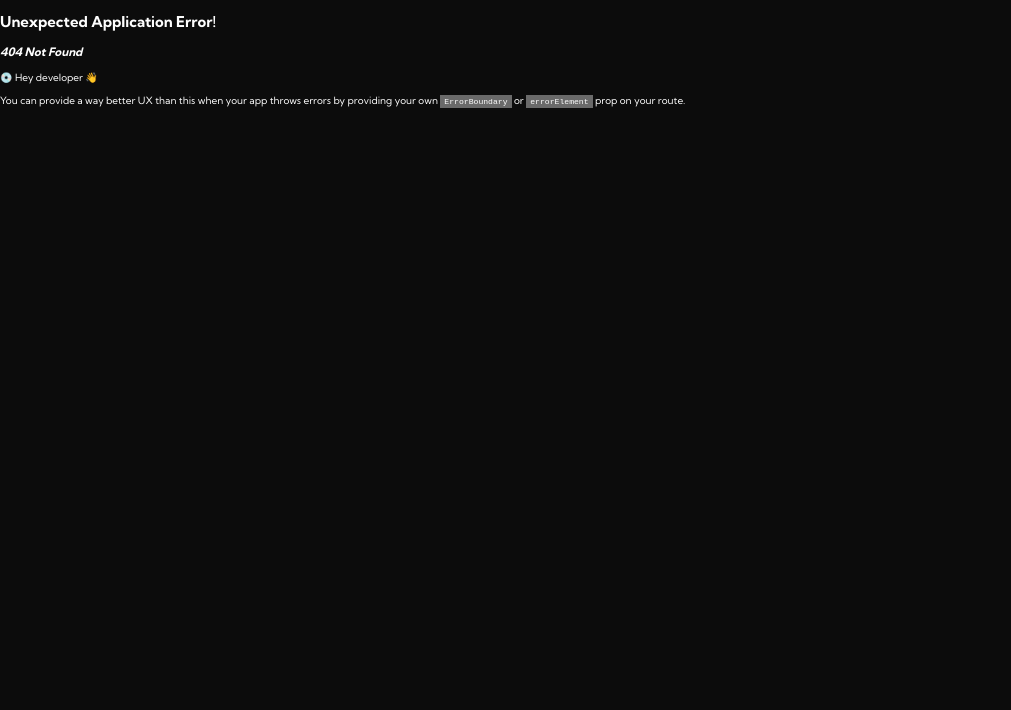
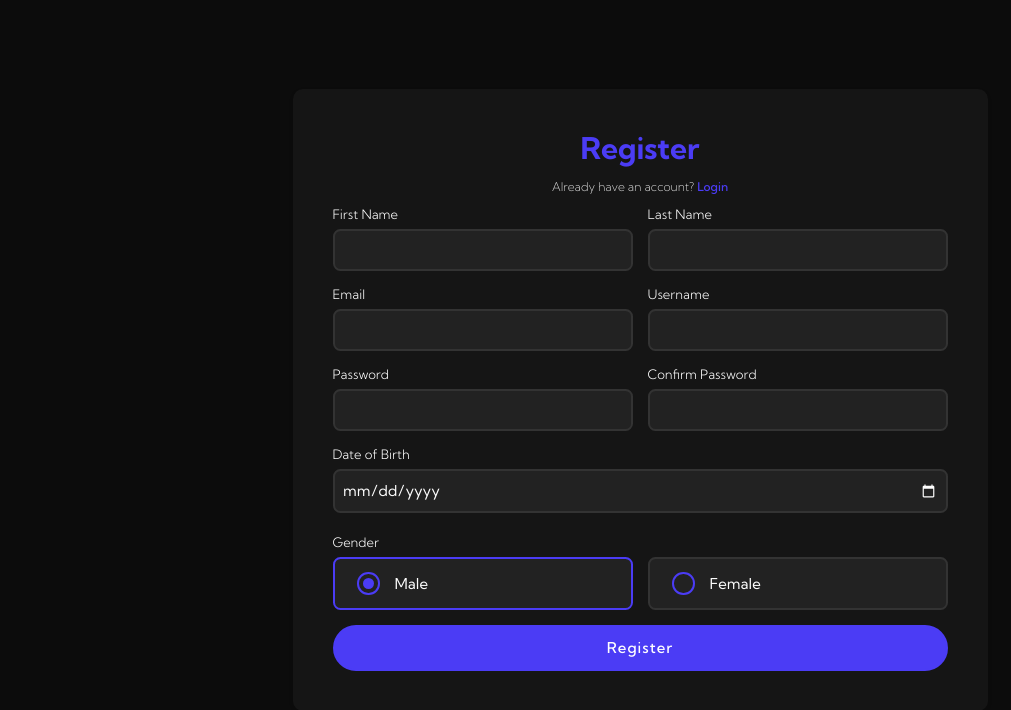
Before and after one commit to namanthanki/OpenMedia, a React (Vite) app in the folder client/: page /register in a window 1280 px wide. Before the commit this address had no page. Shown: the top 710 px of the page, without its empty margins (0-1011 px from the left). Built offline with nearby package versions, Linux system fonts and the light colour scheme.

Commit message:
minor changes

```diff
--- a/client/src/components/Navbar.jsx
+++ b/client/src/components/Navbar.jsx
@@ -30,7 +30,7 @@ const Navbar = () => {
 	};
 
 	const toggleSidebar = () => {
-		setIsSidebarOpen(!isSidebarOpen);
+		setIsSidebarOpen((prevState) => !prevState);
 	};
 
 	const handleSearchModalOpen = () => {
@@ -53,13 +53,17 @@ const Navbar = () => {
 		<>
 			<div className="navbar">
 				<div className="left">
-					<div className="sidebar-btn" onClick={toggleSidebar}>
-						{!isSidebarOpen ? (
-							<MdMenu className="nav-icon" />
-						) : (
-							<MdClose className="nav-icon" />
-						)}
-					</div>
+					{!isSidebarOpen ? (
+						<MdMenu
+							className="nav-icon sidebar-btn"
+							onClick={toggleSidebar}
+						/>
+					) : (
+						<MdClose
+							className="nav-icon sidebar-btn"
+							onClick={toggleSidebar}
+						/>
+					)}
 					<Link className="nav-logo-link" to="/">
 						<h1 className="nav-logo">OpenMedia</h1>
 					</Link>
--- a/client/src/components/styles/navbar.css
+++ b/client/src/components/styles/navbar.css
@@ -10,6 +10,7 @@
 	height: 10%;
 	z-index: 1001;
 	background-color: var(--background-color);
+	border-bottom: 2px solid rgba(150, 150, 150, 0.1);
 }
 
 .left {
--- a/client/src/main.jsx
+++ b/client/src/main.jsx
@@ -32,7 +32,7 @@ const router = createBrowserRouter([
 	}) : ({
 		path: "/",
 		element: <WelcomePage />,
-	},
+	}),
 	{
 		path: "/login",
 		element: <LoginPage />,
@@ -44,7 +44,7 @@ const router = createBrowserRouter([
 	{
 		path: "*",
 		element: <h1>404 Not Found</h1>,
-	})
+	}
 ]);
 
 ReactDOM.createRoot(document.getElementById("root")).render(
--- a/client/src/pages/LoginPage.jsx
+++ b/client/src/pages/LoginPage.jsx
@@ -1,9 +1,24 @@
 // import Card from "../components/Card";
+import { useState } from "react";
 import { Link } from "react-router-dom";
 import "./styles/auth-defaults.css";
 import "./styles/auth-forms.css";
 
 const LoginPage = () => {
+	const [formData, setFormData] = useState({
+		email: "",
+		password: "",
+	});
+
+	const handleFormChange = (event) => {
+		setFormData({ ...formData, [event.target.name]: event.target.value });
+	};
+
+	const handleFormSubmit = (event) => {
+		event.preventDefault();
+		console.log("Form submitted:", formData);
+	};
+
 	return (
 		<div>
 			<div className="auth-container">
@@ -16,14 +31,15 @@ const LoginPage = () => {
 						</Link>
 					</p>
 
-					<form onSubmit={null} method="post">
+					<form onSubmit={handleFormSubmit} method="post">
 						<div className="form-row">
 							<div className="form-cell">
-								<label htmlFor="username">Username</label>
+								<label htmlFor="email">Email</label>
 								<input
 									type="text"
-									id="username"
-									name="username"
+									id="email"
+									name="email"
+									onChange={handleFormChange}
 								/>
 							</div>
 						</div>
@@ -34,6 +50,7 @@ const LoginPage = () => {
 									type="password"
 									id="password"
 									name="password"
+									onChange={handleFormChange}
 								/>
 							</div>
 						</div>
--- a/client/src/pages/RegisterPage.jsx
+++ b/client/src/pages/RegisterPage.jsx
@@ -1,8 +1,29 @@
+import { useState } from "react";
 import { Link } from "react-router-dom";
 import "./styles/auth-defaults.css";
 import "./styles/auth-forms.css";
 
 const RegisterPage = () => {
+	const [formData, setFormData] = useState({
+		firstName: "",
+		lastName: "",
+		email: "",
+		username: "",
+		password: "",
+		confirmPassword: "",
+		dateOfBirth: "",
+		gender: "m",
+	});
+
+	const handleFormChange = (event) => {
+		setFormData({ ...formData, [event.target.name]: event.target.value });
+	};
+
+	const handleFormSubmit = (event) => {
+		event.preventDefault();
+		console.log("Form submitted:", formData);
+	};
+
 	return (
 		<div>
 			<div className="auth-container">
@@ -15,7 +36,7 @@ const RegisterPage = () => {
 						</Link>
 					</p>
 
-					<form onSubmit={null} method="post">
+					<form onSubmit={handleFormSubmit} method="post">
 						<div className="form-row">
 							<div className="form-cell">
 								<label htmlFor="firstName">First Name</label>
@@ -23,6 +44,7 @@ const RegisterPage = () => {
 									type="text"
 									id="firstName"
 									name="firstName"
+									onChange={handleFormChange}
 								/>
 							</div>
 							<div className="form-cell">
@@ -31,6 +53,7 @@ const RegisterPage = () => {
 									type="text"
 									id="lastName"
 									name="lastName"
+									onChange={handleFormChange}
 								/>
 							</div>
 						</div>
@@ -38,7 +61,12 @@ const RegisterPage = () => {
 						<div className="form-row">
 							<div className="form-cell">
 								<label htmlFor="email">Email</label>
-								<input type="email" id="email" name="email" />
+								<input
+									type="email"
+									id="email"
+									name="email"
+									onChange={handleFormChange}
+								/>
 							</div>
 							<div className="form-cell">
 								<label htmlFor="username">Username</label>
@@ -46,6 +74,7 @@ const RegisterPage = () => {
 									type="text"
 									id="username"
 									name="username"
+									onChange={handleFormChange}
 								/>
 							</div>
 						</div>
@@ -57,6 +86,7 @@ const RegisterPage = () => {
 									type="password"
 									id="password"
 									name="password"
+									onChange={handleFormChange}
 								/>
 							</div>
 							<div className="form-cell">
@@ -67,6 +97,7 @@ const RegisterPage = () => {
 									type="password"
 									id="confirmPassword"
 									name="confirmPassword"
+									onChange={handleFormChange}
 								/>
 							</div>
 						</div>
@@ -81,15 +112,14 @@ const RegisterPage = () => {
 									type="date"
 									name="dateOfBirth"
 									id="dateOfBirth"
+									onChange={handleFormChange}
 								/>
 							</div>
 						</div>
 
 						<div className="form-row">
 							<div className="form-cell">
-								<label className="gender-label">
-									Gender
-								</label>
+								<label className="gender-label">Gender</label>
 								<div className="form-cell full">
 									<div className="form-row">
 										<div className="form-cell radio-item">
@@ -98,7 +128,8 @@ const RegisterPage = () => {
 												id="male"
 												name="gender"
 												value="m"
-													checked={true}
+												defaultChecked
+												onChange={handleFormChange}
 											/>
 											<label
 												className="radio-label"
@@ -113,6 +144,7 @@ const RegisterPage = () => {
 												id="female"
 												name="gender"
 												value="f"
+												onChange={handleFormChange}
 											/>
 											<label
 												className="radio-label"
--- a/client/src/pages/styles/profile.css
+++ b/client/src/pages/styles/profile.css
@@ -19,7 +19,7 @@
 
 .profile-container {
 	display: flex;
-	max-width: 700px;
+	max-width: 450px;
 	margin: 0 auto;
 	background-color: #151515;
 	border-radius: 1rem;
@@ -33,7 +33,7 @@
 
 .user-cover-image {
 	position: relative;
-	height: 250px;
+	height: 200px;
 	overflow: hidden;
 }
 
@@ -45,7 +45,7 @@
 
 .user-image {
 	position: absolute;
-	top: 47%;
+	top: 40%;
 	left: 50%;
 	transform: translate(-50%, -50%);
 	border: 2px solid #fff;
@@ -54,8 +54,8 @@
 }
 
 .user-image img {
-	width: 100px;
-	height: 100px;
+	width: 80px;
+	height: 80px;
 	object-fit: cover;
 }
 
@@ -63,6 +63,7 @@
 	display: flex;
 	justify-content: space-around;
 	padding: 20px 0;
+	border-top: 1px solid rgba(200, 200, 200, 0.2);
 	/* border-bottom: 1px solid #eee; */
 }
 
@@ -71,7 +72,7 @@
 }
 
 .stat-count {
-	font-size: 24px;
+	font-size: 20px;
 	margin: 0;
 }
 
@@ -119,26 +120,26 @@
 .edit-action,
 .share-action,
 .more-action {
-	font-size: 2rem;
+	font-size: 1.8rem;
 	cursor: pointer;
 }
 
 .user-name {
 	margin: 0;
-	font-size: 2.5rem;
+	font-size: 2rem;
 	font-weight: 700;
 }
 
 .user-username {
 	margin: 5px 0;
-	font-size: 1.5rem;
+	font-size: 1.3rem;
 	font-weight: 300;
 	color: #888;
 }
 
 .user-bio {
 	margin: 10px 0 0;
-	font-size: 1.5rem;
+	font-size: 1.4rem;
 	font-weight: 400;
 	text-align: justify;
 	letter-spacing: 0.1rem;
```
Lines whose indentation alone changed are shown as unchanged.
